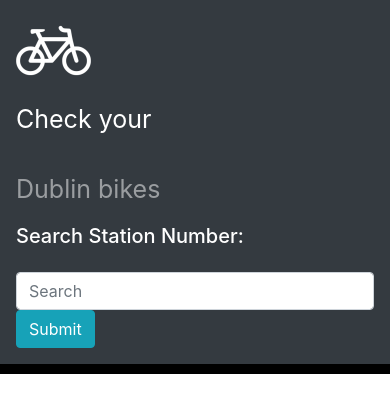
After one commit to aidanohora/Dublin-Bikes-Web-App, a Flask app: template templates/1.html in a window 390 px wide. The commit adds this page. Shown: the top 413 px of the page. Run offline with Flask 2, Linux system fonts and the light colour scheme; the template is opened without the code that fills it, so the values that code supplies are empty; some libraries are stand-ins or nearby versions.

Commit message:
made navbar responsive

```diff
--- /dev/null
+++ b/templates/1.html
@@ -0,0 +1,40 @@
+<!DOCTYPE html>
+<html lang="en">
+<head>
+    <link crossorigin="anonymous" href="https://maxcdn.bootstrapcdn.com/bootstrap/4.0.0/css/bootstrap.min.css"
+          integrity="sha384-Gn5384xqQ1aoWXA+058RXPxPg6fy4IWvTNh0E263XmFcJlSAwiGgFAW/dAiS6JXm" rel="stylesheet">
+    <meta charset="UTF-8">
+    <link rel="stylesheet" href="https://stackpath.bootstrapcdn.com/bootstrap/4.3.1/css/bootstrap.min.css" integrity="sha384-ggOyR0iXCbMQv3Xipma34MD+dH/1fQ784/j6cY/iJTQUOhcWr7x9JvoRxT2MZw1T" crossorigin="anonymous">
+    <script src="https://cdnjs.cloudflare.com/ajax/libs/moment.js/2.24.0/locale/en-ie.js"></script>
+    <script src="https://cdnjs.cloudflare.com/ajax/libs/Chart.js/2.7.3/Chart.js"></script>
+    <link href="../static/style.css" rel="stylesheet" type="text/css"/>
+    <title>Dublin Bikes Map</title>
+</head>
+<body>
+<header>
+    <nav class="navbar navbar-expand-lg navbar-dark bg-dark">
+        <div class="container">
+            <a class="navbar-brand" href="/"><img src="../static/b.png"></a>
+
+            <div class="navbar-collapse" id="navbarsExample07">
+                <ul class="navbar-nav mr-auto">
+                    <li class="nav-item active">
+                        <div class="nav-link nav-size"><p>Check your</p></div>
+                    </li>
+
+                    <li class="nav-item">
+                        <a class="nav-link nav-size" href="http://www.dublinbikes.ie/">Dublin bikes</a>
+                    </li>
+                </ul>
+                <h3 class="navbar-brand">Search Station Number:</h3>
+                <form class="form-inline my-2 my-md-0" method="POST" action="/"> <!--Action invoked when user input a station number-->
+                    <input aria-label="Search" class="form-control" placeholder="Search" type="number"
+                           name="Station_No">
+                    <input type="submit" name="submit" value="Submit" class="btn btn-info">
+                </form>
+            </div>
+        </div>
+    </nav>
+</header>
+</body>
+</html>
--- a/templates/index.html
+++ b/templates/index.html
@@ -16,7 +16,7 @@
         <div class="container">
             <a class="navbar-brand" href="/"><img src="../static/b.png"></a>
 
-            <div class="collapse navbar-collapse" id="navbarsExample07">
+            <div class="navbar-collapse" id="navbarsExample07">
                 <ul class="navbar-nav mr-auto">
                     <li class="nav-item active">
                         <div class="nav-link nav-size"><p>Check your</p></div>
```
